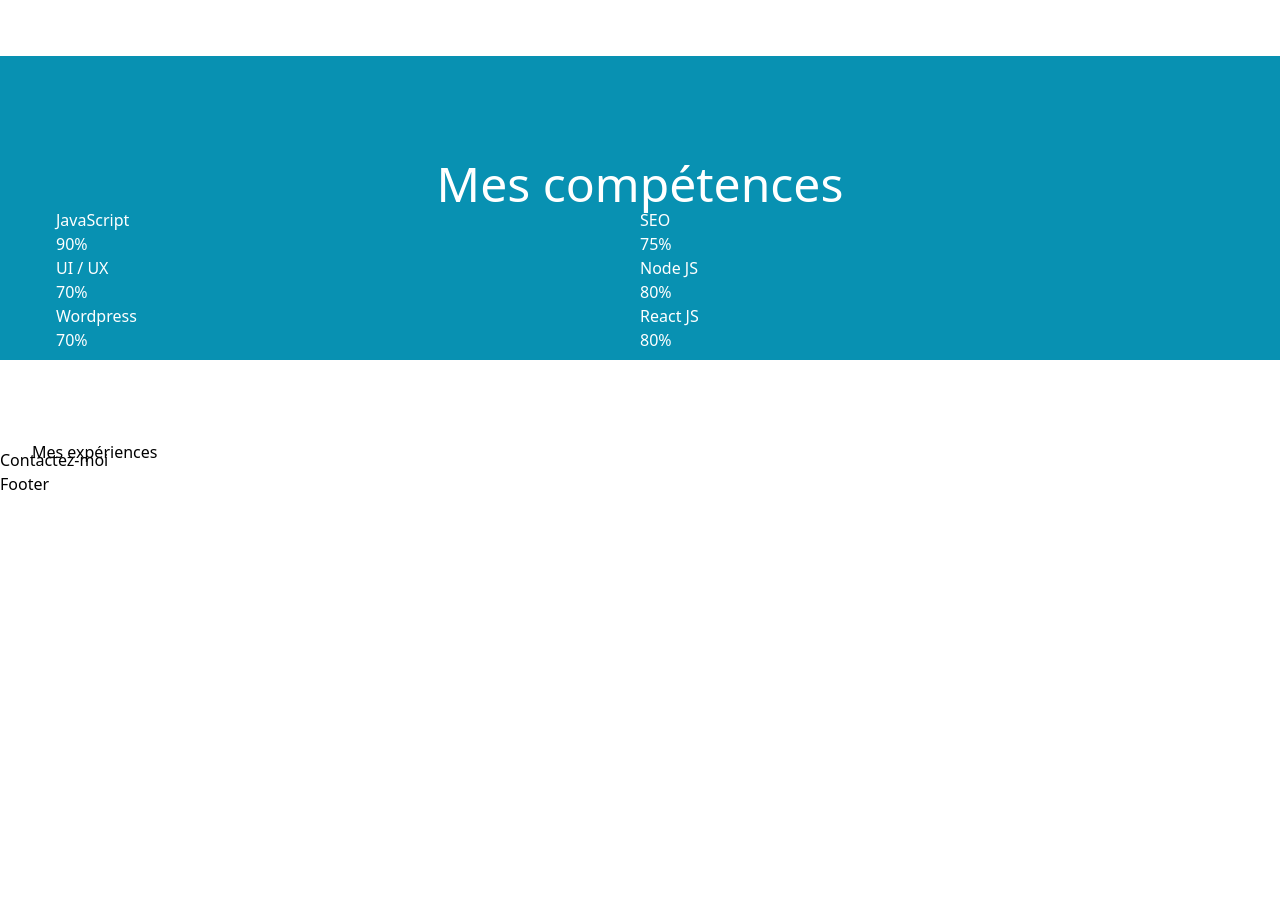
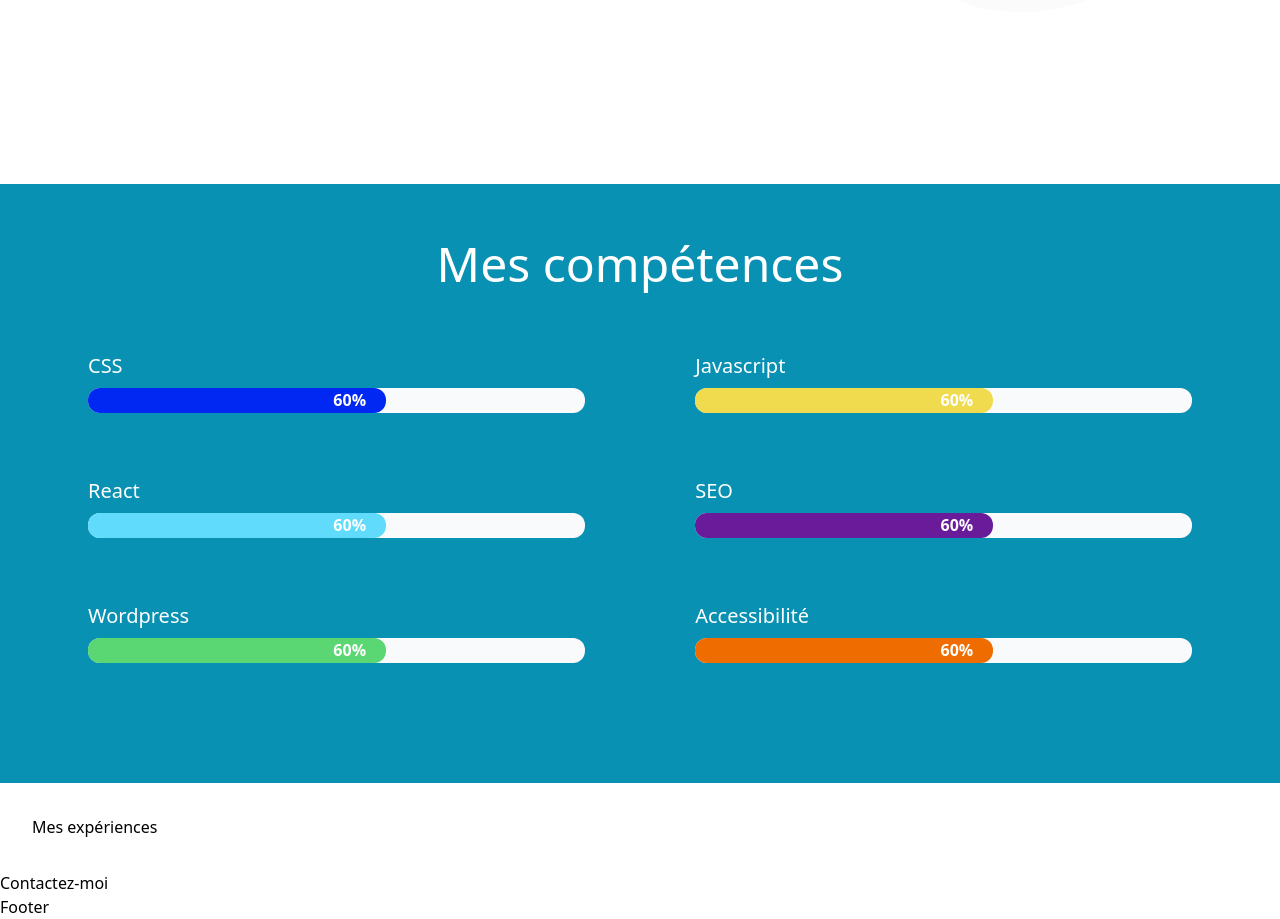
Before and after one commit to ClaireFi/portfolio, a React (Vite) app: page /#skills in a window 1280 px wide. Shown: the part 744-1663 px from the top of the page. Before the commit the page ends 1240 px from the top, so only its background shows below. Built offline with nearby package versions, Linux system fonts and the light colour scheme; a web font is replaced by a local one.

Commit message:
Ajout fonctionnalités barre dynamique

```diff
--- a/src/components/Presentation/Presentation.jsx
+++ b/src/components/Presentation/Presentation.jsx
@@ -13,9 +13,11 @@ export default function Presentation() {
   })
   const { toggleTheme, darkMode } = useContext(ThemeContext);
 
+
+
   return (
     <Container>
-      <section id="presentation" className="flex items-center flex-col-reverse sm:flex-row">
+      <section id="presentation" className="flex items-center flex-col-reverse h-screen sm:flex-row">
 
         <div className="content w-[50%]">
           <div className="wrapperText my-4">
--- /dev/null
+++ b/src/components/ProgressBar/ProgressBar.jsx
@@ -0,0 +1,26 @@
+import React from "react";
+
+const ProgressBar = (props) => {
+  const { bgcolor, completed } = props;
+
+
+ const fillerStyles = {
+   height: '100%',
+   width: `${completed}%`,
+   backgroundColor: bgcolor,
+   borderRadius: 'inherit',
+   textAlign: 'right',
+   transition: 'width 1s ease-in-out',
+ }
+
+
+  return (
+    <div className="h-[25px] w-full bg-gray-50 rounded-xl">
+      <div style={fillerStyles}>
+        <span className="p-5 text-white font-bold">{`${completed}%`}</span>
+      </div>
+    </div>
+  );
+};
+
+export default ProgressBar;
--- a/src/components/Skills/Skills.jsx
+++ b/src/components/Skills/Skills.jsx
@@ -1,49 +1,52 @@
+import { useEffect, useState, useRef } from "react";
 import Container from "../_Layout/Container/Container";
+import ProgressBar from "../ProgressBar/ProgressBar";
 
 export default function Skills() {
+
+  const skillsData = [
+    { label: "CSS", bgcolor: "#0028f2", completed: 80 },
+    { label: "Javascript", bgcolor: "#f0db4f", completed: 60 },
+    { label: "React", bgcolor: "#61dbfb", completed: 35 },
+    { label: "SEO", bgcolor: "#6a1b9a", completed: 40 },
+    { label: "Wordpress", bgcolor: "#5ad673", completed: 30 },
+    { label: "Accessibilité", bgcolor: "#ef6c00", completed: 40 },
+  ]
+
+const [completed, setCompleted] = useState(0);
+
+const skillsRef = useRef();
+
+useEffect(() => {
+ // setInterval(() => setCompleted(60, 2000));
+  const observer = new IntersectionObserver(entries => {
+    if(entries[0].isIntersecting){
+      setInterval(() => setCompleted(60, 2000));
+      observer.observe(skillsRef.current)
+    }
+  })
+
+  observer.observe(skillsRef.current)
+
+  return () => {
+    observer.unobserve(skillsRef.current)
+  }
+}, []);
+
   return (
     <div className="bg-secondary-500 text-white p-6">
       <Container>
         <h2 className="text-center text:xl sm:text-5xl">Mes compétences</h2>
-        <div className="grille-skill flex flex-wrap">
-          <div className="range-cont w-[50%]">
-            <p className="label-skill">JavaScript</p>
-            <p className="number-skill">90%</p>
-            <div className="barre-skill b1"></div>
-            <div className="barre-grises bg-slate-400 w-full"></div>
-          </div>
-          <div className="range-cont w-[50%]">
-            <p className="label-skill">SEO</p>
-            <p className="number-skill">75%</p>
-            <div className="barre-skill b2"></div>
-            <div className="barre-grises"></div>
-          </div>
-          <div className="range-cont w-[50%]">
-            <p className="label-skill">UI / UX</p>
-            <p className="number-skill">70%</p>
-            <div className="barre-skill b3"></div>
-            <div className="barre-grises"></div>
-          </div>
+        <div ref={skillsRef} className="grille-skill flex flex-wrap justify-between p-8">
+          {skillsData.map((item, index) => (
+            <div key={index} className="w-[45%] my-8">
+              <h3 className="text-xl mb-2">{item.label}</h3>
+              <ProgressBar bgcolor={item.bgcolor} completed={completed} />
 
-          <div className="range-cont w-[50%]">
-            <p className="label-skill">Node JS</p>
-            <p className="number-skill">80%</p>
-            <div className="barre-skill b4"></div>
-            <div className="barre-grises"></div>
-          </div>
-          <div className="range-cont w-[50%]">
-            <p className="label-skill">Wordpress</p>
-            <p className="number-skill">70%</p>
-            <div className="barre-skill b5"></div>
-            <div className="barre-grises"></div>
-          </div>
-          <div className="range-cont w-[50%]">
-            <p className="label-skill">React JS</p>
-            <p className="number-skill">80%</p>
-            <div className="barre-skill b6"></div>
-            <div className="barre-grises"></div>
-          </div>
+            </div>
+          ))}
         </div>
+
       </Container>
     </div>
   );
--- a/src/components/_Layout/Container/Container.jsx
+++ b/src/components/_Layout/Container/Container.jsx
@@ -1,5 +1,5 @@
 export default function Container({children}) {
   return (
-    <div className="mx-auto max-w-7xl px2 sm:p-6 lg:p-8 relative top-[3em]">{children}</div>
+    <div className="mx-auto max-w-7xl px2 sm:p-6 lg:p-8 top-[3em]">{children}</div>
   )
 }
--- a/src/components/_Layout/Header/Navbar/Navbar.jsx
+++ b/src/components/_Layout/Header/Navbar/Navbar.jsx
@@ -17,7 +17,7 @@ export default function Navbar() {
           onClick={() => setShowMenu(!showMenu)}
           className={`${showMenu ? "active w-full" : "inactive"} flex contLine w-[40px] justify-end h-[12px] pt-8 pr-8 cursor-pointer relative sm:hidden`}
           >
-          <div class="line"></div>
+          <div className="line"></div>
         </div>
 
 
```
